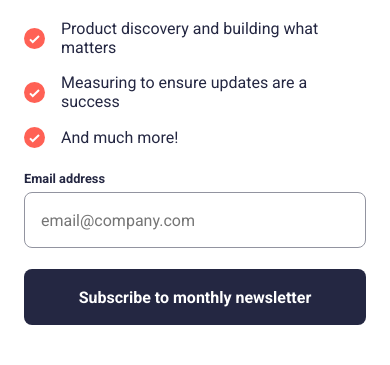
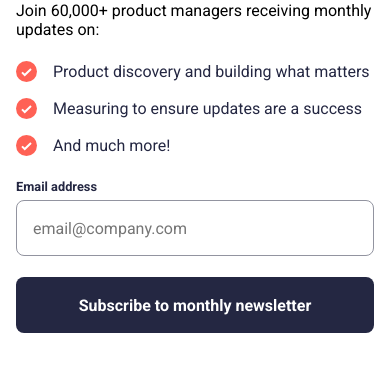
Before and after one commit to Lucascollins/newsletter-sign-up-with-success-message-main, a plain HTML site: page index.html in a window 390 px wide. Shown: the part 479-844 px from the top of the page. Drawn offline with Linux system fonts and the light colour scheme.

Commit message:
resposive thankspage

```diff
--- a/style.css
+++ b/style.css
@@ -173,7 +173,7 @@
         height: 100vh;
         padding: 0 2em 0 2em;
         border-radius: 0;
-        gap: 2em;
+        gap: 1em;
     }
     .container #imageDesign{
         width: 100vw;
@@ -190,6 +190,6 @@
         width: 100vw;
         height: 70vh;
         gap: 1.4em;
-        padding: 1.5em;
+        padding: 1em;
     }
 }
```
